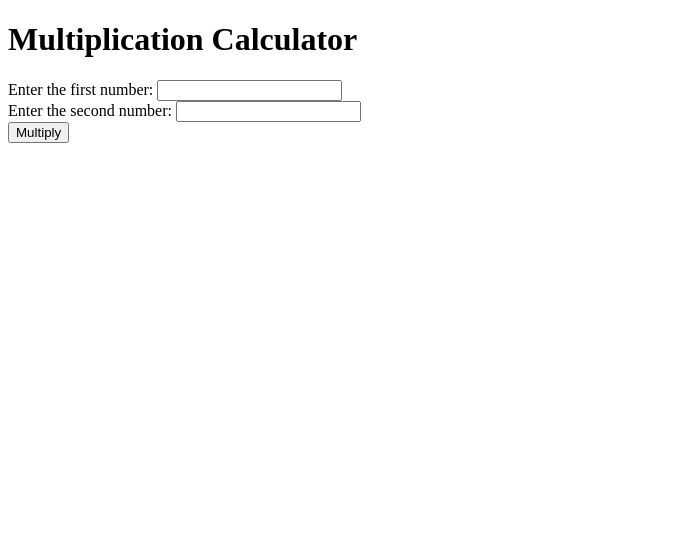
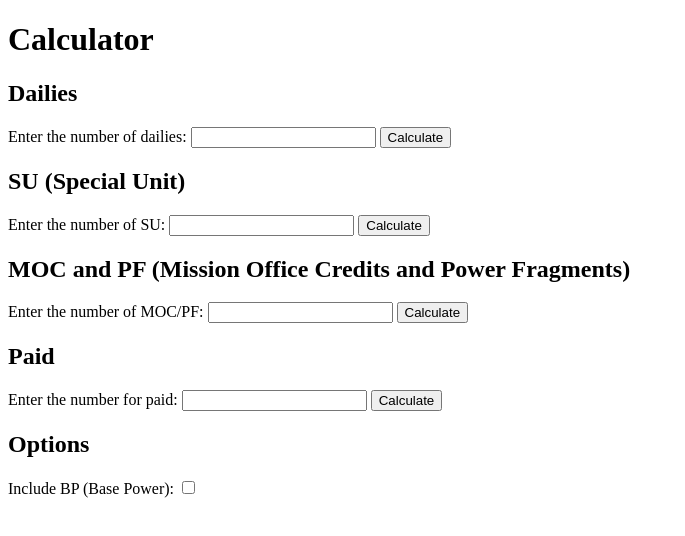
Before and after one commit to SinFreyja/HSR-Stellar-Jade-Calculations, a plain HTML site: page index.html in a window 1280 px wide. Shown: the whole page, without its empty margins (0-685 px from the left). Drawn offline with Linux system fonts and the light colour scheme.

Commit message:
Update index.html

```diff
--- a/index.html
+++ b/index.html
@@ -3,27 +3,78 @@
 <head>
     <meta charset="UTF-8">
     <meta name="viewport" content="width=device-width, initial-scale=1.0">
-    <title>Multiplication Calculator</title>
+    <title>Calculator</title>
 </head>
 <body>
-    <h1>Multiplication Calculator</h1>
+    <h1>Calculator</h1>
+    <h2>Dailies</h2>
     <div>
-        <label for="num1">Enter the first number:</label>
-        <input type="number" id="num1">
+        <label for="dailiesInput">Enter the number of dailies:</label>
+        <input type="number" id="dailiesInput">
+        <button onclick="calculateDailies()">Calculate</button>
+        <p id="dailiesResult"></p>
     </div>
+
+    <h2>SU (Special Unit)</h2>
     <div>
-        <label for="num2">Enter the second number:</label>
-        <input type="number" id="num2">
+        <label for="suInput">Enter the number of SU:</label>
+        <input type="number" id="suInput">
+        <button onclick="calculateSU()">Calculate</button>
+        <p id="suResult"></p>
     </div>
-    <button onclick="multiplyNumbers()">Multiply</button>
-    <div id="result"></div>
+
+    <h2>MOC and PF (Mission Office Credits and Power Fragments)</h2>
+    <div>
+        <label for="mocPfInput">Enter the number of MOC/PF:</label>
+        <input type="number" id="mocPfInput">
+        <button onclick="calculateMocPf()">Calculate</button>
+        <p id="mocPfResult"></p>
+    </div>
+
+    <h2>Paid</h2>
+    <div>
+        <label for="paidInput">Enter the number for paid:</label>
+        <input type="number" id="paidInput">
+        <button onclick="calculatePaid()">Calculate</button>
+        <p id="paidResult"></p>
+    </div>
+
+    <h2>Options</h2>
+    <div>
+        <label for="includeBP">Include BP (Base Power):</label>
+        <input type="checkbox" id="includeBP" onchange="toggleBP()">
+    </div>
+    <p id="bpResult" style="display:none;">BP: 1320</p>
 
     <script>
-        function multiplyNumbers() {
-            var num1 = parseFloat(document.getElementById("num1").value);
-            var num2 = parseFloat(document.getElementById("num2").value);
-            var result = num1 * num2;
-            document.getElementById("result").innerHTML = "Result: " + result;
+        function calculateDailies() {
+            var input = parseInt(document.getElementById("dailiesInput").value);
+            document.getElementById("dailiesResult").innerHTML = "Dailies: " + (60 * input);
+        }
+
+        function calculateSU() {
+            var input = parseInt(document.getElementById("suInput").value);
+            document.getElementById("suResult").innerHTML = "SU: " + (225 * input);
+        }
+
+        function calculateMocPf() {
+            var input = parseInt(document.getElementById("mocPfInput").value);
+            document.getElementById("mocPfResult").innerHTML = "MOC/PF: " + (720 * input);
+        }
+
+        function calculatePaid() {
+            var input = parseInt(document.getElementById("paidInput").value);
+            document.getElementById("paidResult").innerHTML = "Daily: " + (90 * input) + "<br>Reset: " + (800 * input);
+        }
+
+        function toggleBP() {
+            var includeBP = document.getElementById("includeBP").checked;
+            var bpResult = document.getElementById("bpResult");
+            if (includeBP) {
+                bpResult.style.display = "block";
+            } else {
+                bpResult.style.display = "none";
+            }
         }
     </script>
 </body>
```
